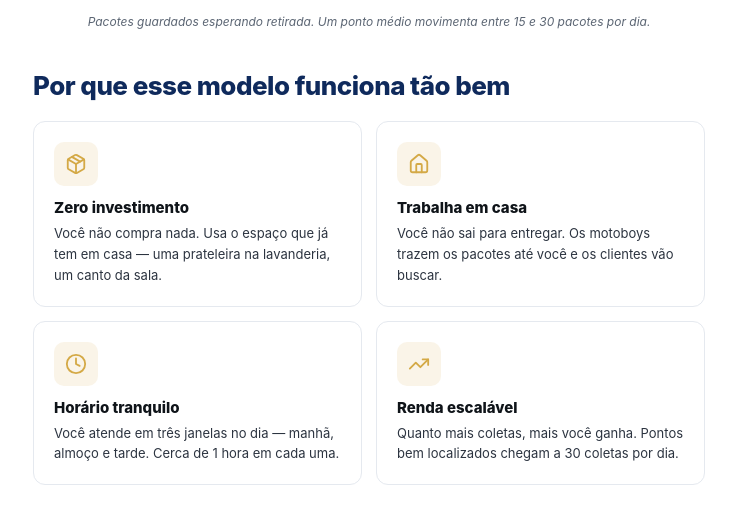
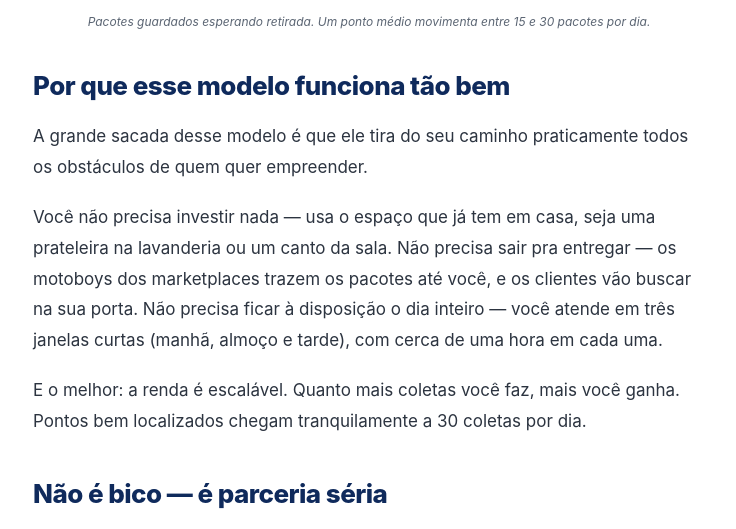
Before and after one commit to kellieflor58-rgb/coletaki-adv, a Next.js app: page /casa in a window 1280 px wide. Shown: the part 1844-2373 px from the top of the page, without its empty margins (271-1007 px from the left). Built offline with nearby package versions, Linux system fonts and the light colour scheme.

Commit message:
ajusta /casa: troca cards de pilares por paragrafos em estilo blog (mais natural)

```diff
--- a/app/casa/PageClient.js
+++ b/app/casa/PageClient.js
@@ -1,6 +1,6 @@
 'use client';
 import React from 'react';
-import { Coffee, ArrowRight, Quote, Check, TrendingUp, Lightbulb, Calendar, Package, Home, Clock } from 'lucide-react';
+import { Coffee, ArrowRight, Quote, Check, TrendingUp, Lightbulb, Calendar } from 'lucide-react';
 
 const NAVY = '#0F2A5C';
 const GOLD = '#D4A946';
@@ -29,18 +29,6 @@ function Citacao({ children }) {
     <div style={{ background: BG_SOFT, borderLeft: '4px solid ' + GOLD, padding: '20px 24px', margin: '24px 0', borderRadius: '0 8px 8px 0' }}>
       <Quote size={22} color={GOLD} style={{ marginBottom: 8 }} />
       <div style={{ fontSize: 17, lineHeight: 1.7, color: INK, fontStyle: 'italic', fontWeight: 500 }}>{children}</div>
-    </div>
-  );
-}
-
-function CardPilar({ icon: Icon, titulo, desc }) {
-  return (
-    <div style={{ background: '#fff', border: '1px solid ' + LINE, borderRadius: 12, padding: 20 }}>
-      <div style={{ width: 44, height: 44, borderRadius: 10, background: GOLD + '20', color: GOLD, display: 'flex', alignItems: 'center', justifyContent: 'center', marginBottom: 12 }}>
-        <Icon size={22} />
-      </div>
-      <div style={{ fontSize: 15, fontWeight: 800, color: INK, marginBottom: 6 }}>{titulo}</div>
-      <div style={{ fontSize: 13, color: INK_SOFT, lineHeight: 1.6 }}>{desc}</div>
     </div>
   );
 }
@@ -132,12 +120,11 @@ export default function PageClient() {
 
         <H2>Por que esse modelo funciona tão bem</H2>
 
-        <div style={{ display: 'grid', gridTemplateColumns: '1fr 1fr', gap: 14, marginBottom: 32 }} className="cards-pilares">
-          <CardPilar icon={Package} titulo="Zero investimento" desc="Você não compra nada. Usa o espaço que já tem em casa — uma prateleira na lavanderia, um canto da sala." />
-          <CardPilar icon={Home} titulo="Trabalha em casa" desc="Você não sai para entregar. Os motoboys trazem os pacotes até você e os clientes vão buscar." />
-          <CardPilar icon={Clock} titulo="Horário tranquilo" desc="Você atende em três janelas no dia — manhã, almoço e tarde. Cerca de 1 hora em cada uma." />
-          <CardPilar icon={TrendingUp} titulo="Renda escalável" desc="Quanto mais coletas, mais você ganha. Pontos bem localizados chegam a 30 coletas por dia." />
-        </div>
+        <Para>A grande sacada desse modelo é que ele tira do seu caminho praticamente todos os obstáculos de quem quer empreender.</Para>
+
+        <Para>Você não precisa investir nada — usa o espaço que já tem em casa, seja uma prateleira na lavanderia ou um canto da sala. Não precisa sair pra entregar — os motoboys dos marketplaces trazem os pacotes até você, e os clientes vão buscar na sua porta. Não precisa ficar à disposição o dia inteiro — você atende em três janelas curtas (manhã, almoço e tarde), com cerca de uma hora em cada uma.</Para>
+
+        <Para>E o melhor: a renda é escalável. Quanto mais coletas você faz, mais você ganha. Pontos bem localizados chegam tranquilamente a 30 coletas por dia.</Para>
 
         <H2>Não é bico — é parceria séria</H2>
 
@@ -286,7 +273,6 @@ export default function PageClient() {
         @media (max-width: 768px) {
           .menu-d { display: none !important; }
           .h1-main { font-size: 28px !important; }
-          .cards-pilares { grid-template-columns: 1fr !important; }
         }
       `}</style>
 
```
